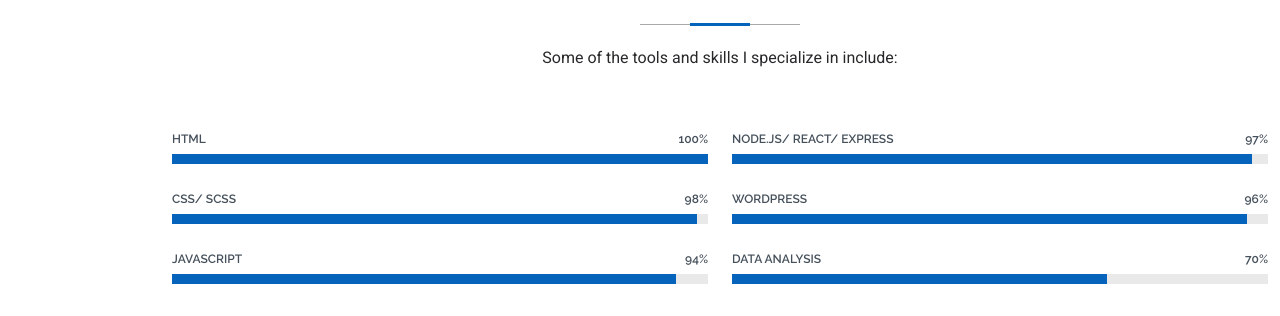
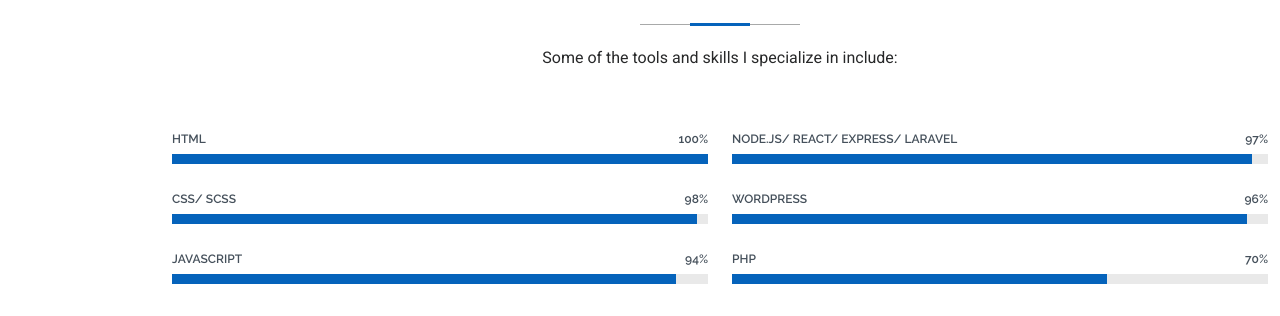
Before and after one commit to kimberlyperru/My-Portfolio, a plain HTML site: page index.html in a window 1280 px wide. Shown: the part 1903-2219 px from the top of the page. Drawn offline with Linux system fonts and the light colour scheme.

Commit message:
percerntage

```diff
--- a/index.html
+++ b/index.html
@@ -213,7 +213,7 @@
           <div class="col-lg-6">
 
             <div class="progress">
-              <span class="skill"><span>Node.js/ React/ Express</span> <i class="val">97%</i></span>
+              <span class="skill"><span>Node.js/ React/ Express/ Laravel</span> <i class="val">97%</i></span>
               <div class="progress-bar-wrap">
                 <div class="progress-bar" role="progressbar" aria-valuenow="97" aria-valuemin="0" aria-valuemax="100"></div>
               </div>
@@ -227,7 +227,7 @@
             </div><!-- End Skills Item -->
 
             <div class="progress">
-              <span class="skill"><span>Data analysis</span> <i class="val">70%</i></span>
+              <span class="skill"><span>Php</span> <i class="val">70%</i></span>
               <div class="progress-bar-wrap">
                 <div class="progress-bar" role="progressbar" aria-valuenow="70" aria-valuemin="0" aria-valuemax="100"></div>
               </div>
```
